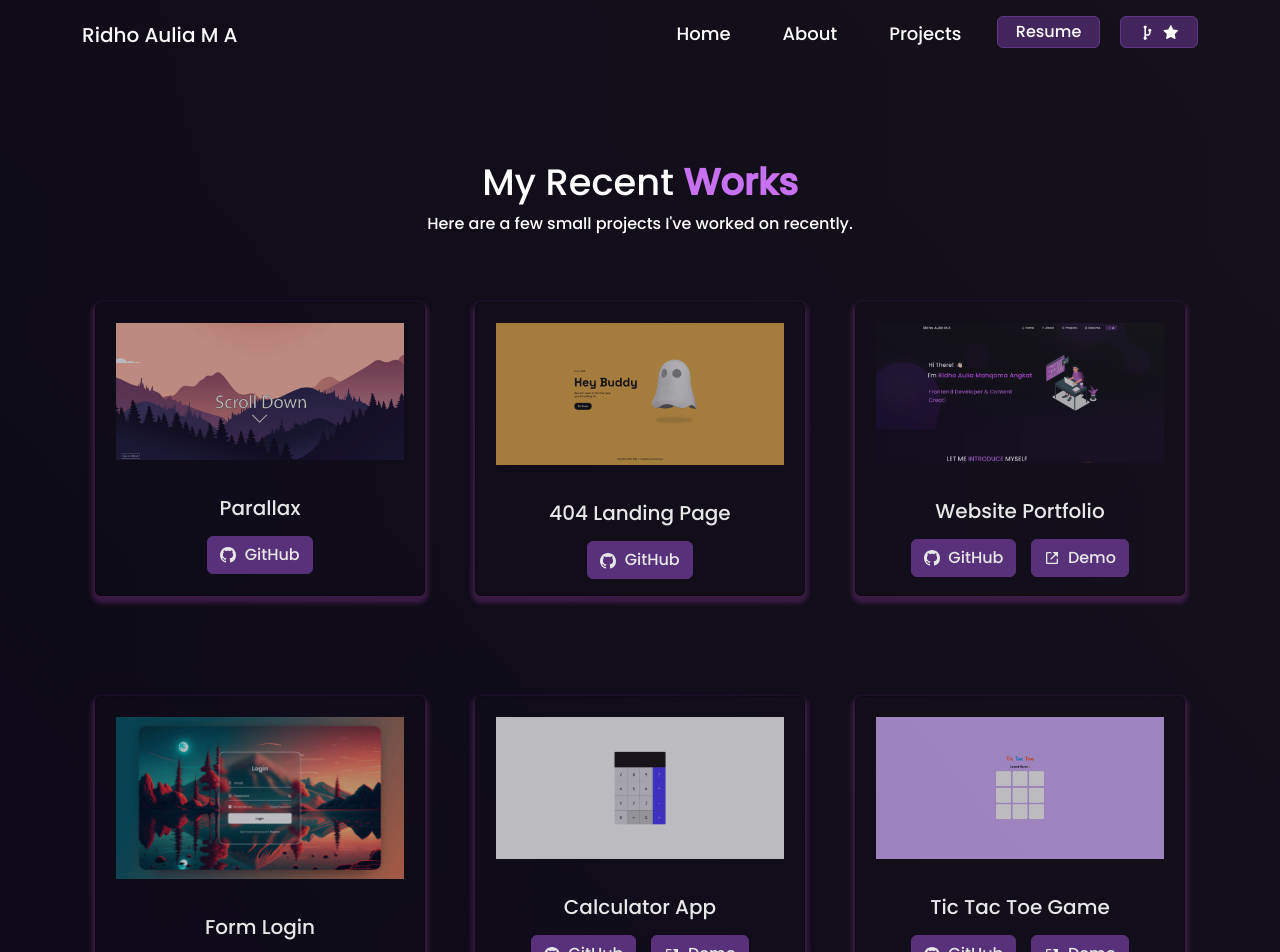
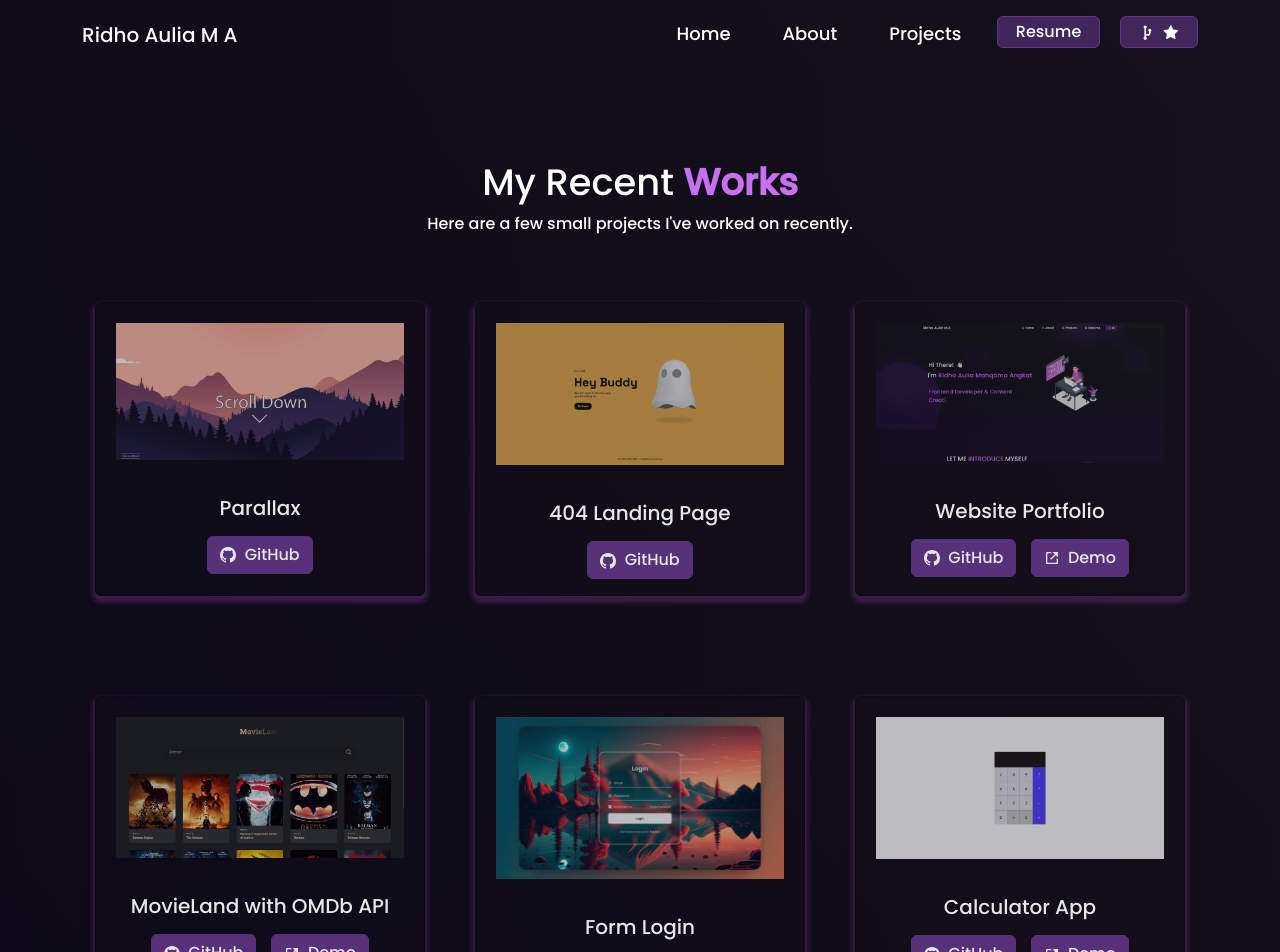
Before and after one commit to ridhoauliama97/react-portfolio, a React (Create React App) app: page /project in a window 1280 px wide. Shown: the top 952 px of the page. Built offline with nearby package versions, Linux system fonts and the light colour scheme.

Commit message:
add movieLand portfolio

```diff
--- a/src/components/Projects/Projects.js
+++ b/src/components/Projects/Projects.js
@@ -10,6 +10,7 @@ import tictactoe from "../../assets/Projects/TicTacToe.png";
 import todo from "../../assets/Projects/todo-app.png";
 import alarmClock from "../../assets/Projects/alarm-clock-app.png";
 import page404 from "../../assets/Projects/404.png";
+import movieLand from "../../assets/Projects/movie-land.png";
 
 function Projects() {
   return (
@@ -19,7 +20,9 @@ function Projects() {
         <h1 className="project-heading">
           My Recent <strong className="purple">Works </strong>
         </h1>
-        <p style={{ color: "white" }}>Here are a few small projects I've worked on recently.</p>
+        <p style={{ color: "white" }}>
+          Here are a few small projects I've worked on recently.
+        </p>
         <Row style={{ justifyContent: "center", paddingBottom: "10px" }}>
           <Col md={4} className="project-card">
             <ProjectCard
@@ -48,6 +51,16 @@ function Projects() {
               title="Website Portfolio"
               ghLink="https://github.com/ridhoauliama97/react-portfolio"
               demoLink="https://ridhoauliama97-portfolio.vercel.app/"
+            />
+          </Col>
+
+          <Col md={4} className="project-card">
+            <ProjectCard
+              imgPath={movieLand}
+              isBlog={false}
+              title="MovieLand with OMDb API"
+              ghLink="https://github.com/ridhoauliama97/movieland-app"
+              demoLink="https://portfolio-ridho-reactjs-movieland-app.vercel.app/"
             />
           </Col>
 
```
Also changed, not shown: src/assets/Projects/movie-land.png (added).
